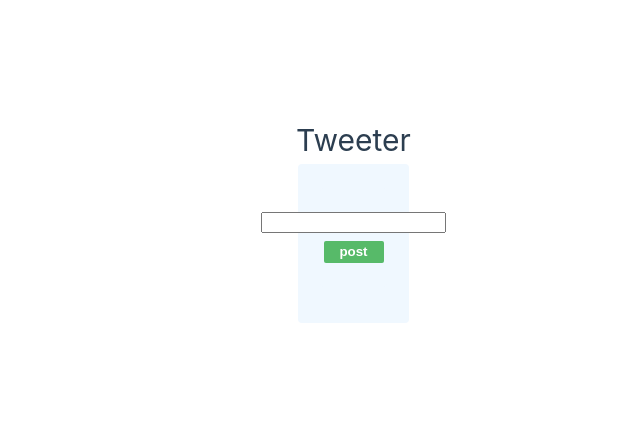
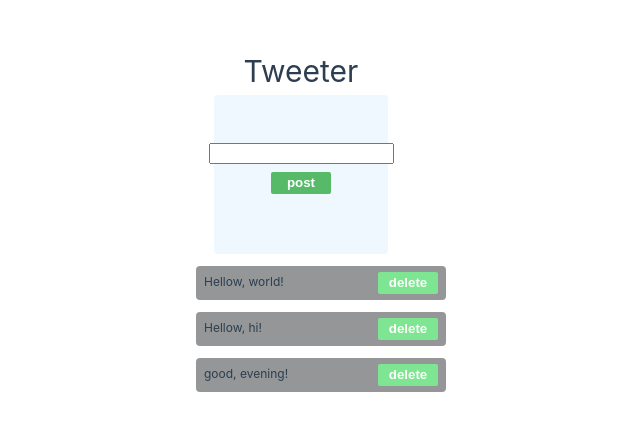
Before and after one commit to goodjini/vue-3-sfc-base01, a Vue app: page / in a window 1280 px wide. Shown: the part 175-606 px from the top of the page, without its empty margins (194-834 px from the left). Built offline with nearby package versions, Linux system fonts and the light colour scheme.

Commit message:
usage props

```diff
--- a/src/components/TweetList.vue
+++ b/src/components/TweetList.vue
@@ -1,13 +1,21 @@
 <script setup lang="ts">
-import { ref } from "vue";
-const tweets: any = [];
+import { defineProps, ref } from "vue";
+type Tweet = {
+  id: number,
+  description: string,
+};
+type Props = {
+  tweetsProps: Tweet[],
+}
+defineProps<Props>()
+
 const deleteTweet = (id: any) => {
 
 }
 </script>
 
 <template>
-  <li v-for="tweet in tweets" :key="tweet.id" class="tweet-list">
+  <li v-for="tweet in tweetsProps" :key="tweet.id" class="tweet-list">
     <span>{{ tweet.description }}</span>
     <button class="delete-button" @click="deleteTweet(tweet.id)">delete</button>
   </li>
@@ -15,16 +23,16 @@ const deleteTweet = (id: any) => {
 
 <style scope>
 .delete-button {
-  color: #fff;
+  color: #fcfbf9;
   font-weight: bold;
-  background-color: #d28383;
+  background-color: #7ee592;
   border-radius: 2px;
   border: none;
   width: 60px;
   height: 22px;
 }
 .delete-button:hover {
-  background-color: #b65d5d;
+  background-color: #6fa848;
 }
 
 .tweet-list {
@@ -36,6 +44,6 @@ const deleteTweet = (id: any) => {
   font-size: 12px;
   display: flex;
   justify-content: space-between;
-  background-color: rgb(174, 208, 238);
+  background-color: rgb(148, 150, 151);
 }
 </style>
--- a/src/components/TweetView.vue
+++ b/src/components/TweetView.vue
@@ -37,7 +37,7 @@ const deleteTweet = (id: number) => {
     <div class="tweet-container">
       <p v-if ="tweets.length <= 0">No tweets hav been added.</p>
       <ul v-else>
-        <TweetList />
+        <TweetList :tweetsProps="tweets"/>
         <!-- <li v-for="tweet in tweets" :key="tweet.id" class="tweet-list">
           <span>{{ tweet.description }}</span>
           <button class="delete-button" @click="deleteTweet(tweet.id)">delete</button>
```
